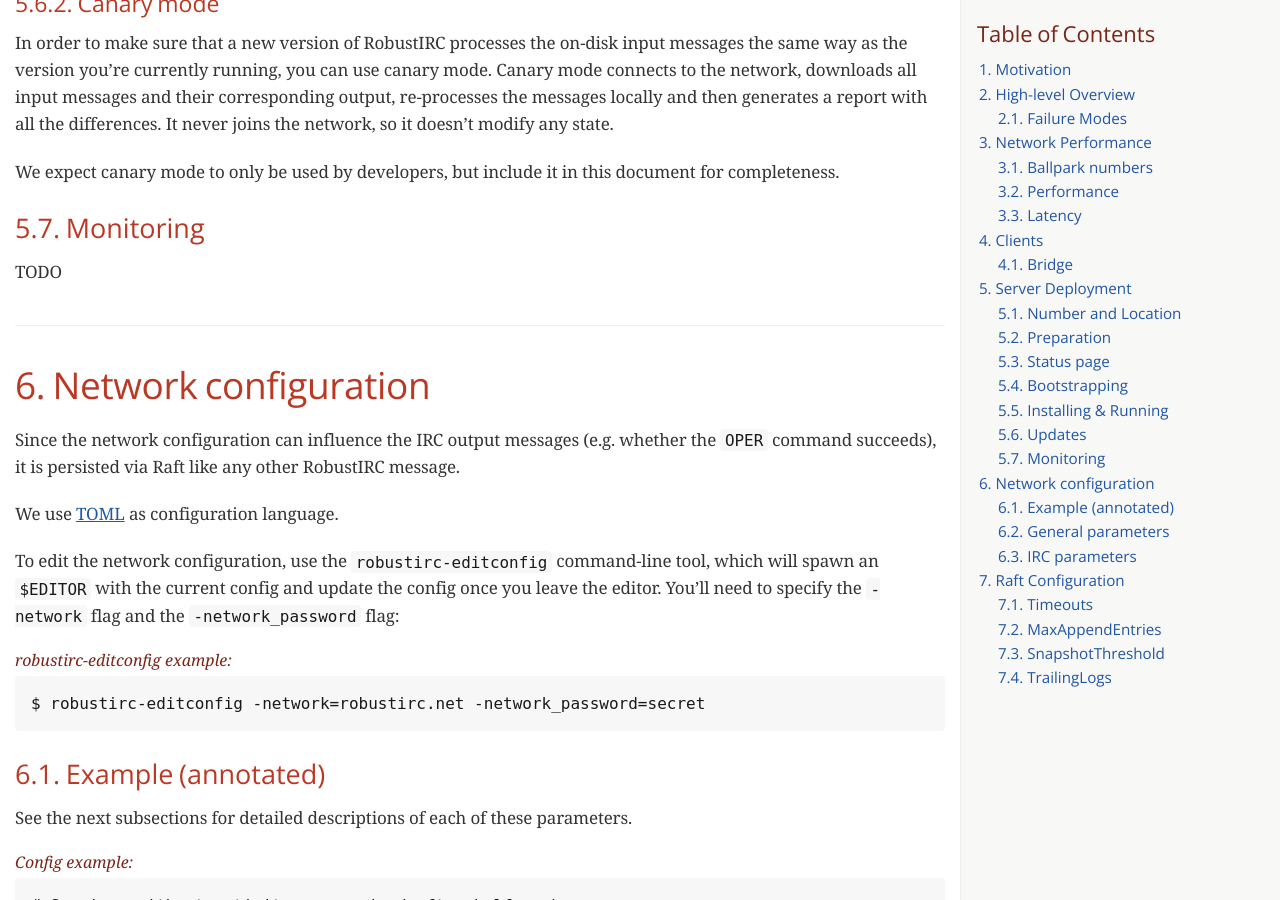
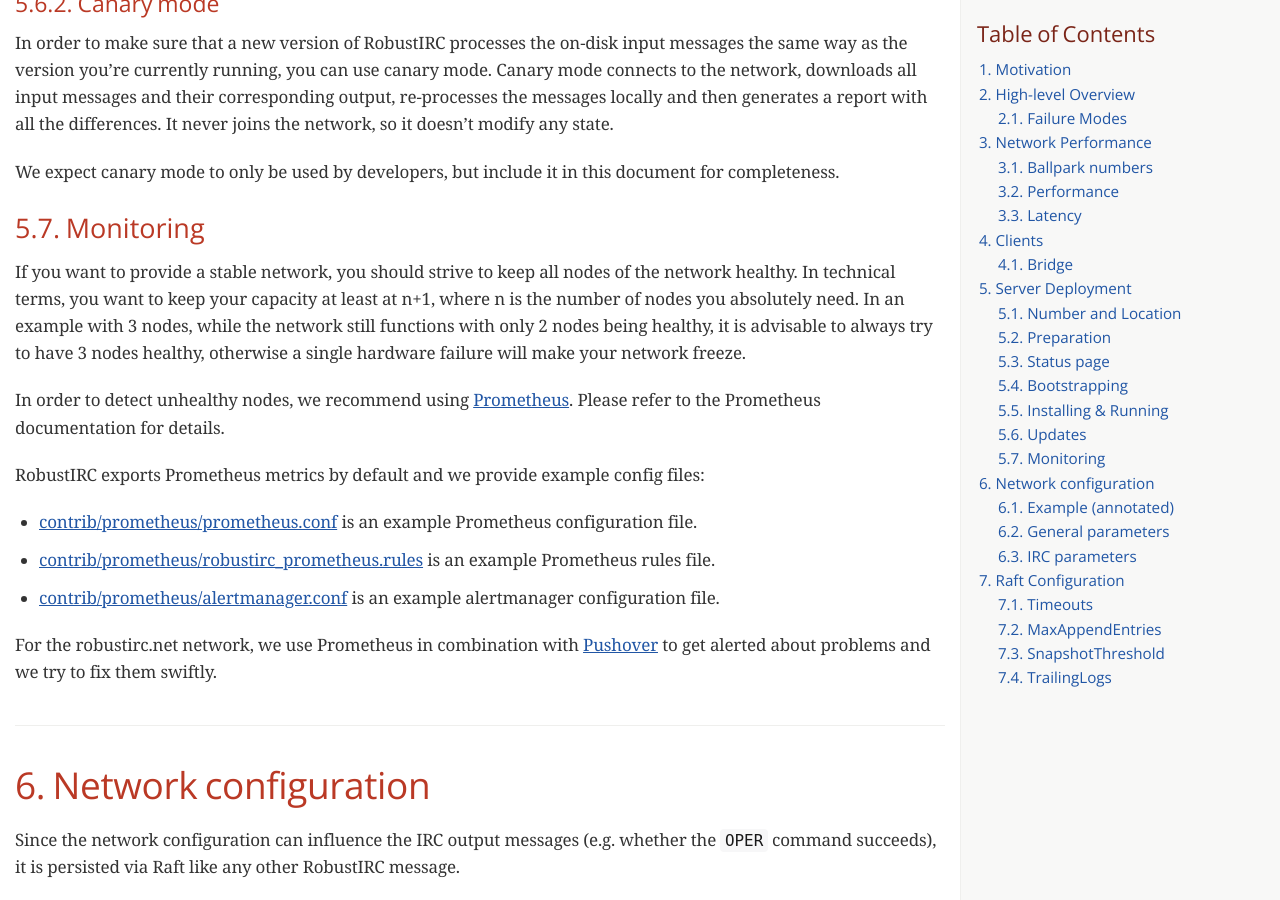
Before and after one commit to robustirc/robustirc.github.io, a Jekyll site: the page docs/adminguide.html, which Jekyll copies as it is, in a window 1280 px wide and 900 px high, scrolled down 9646 px. Built offline with Jekyll 4.4.1, drawn with Linux system fonts in a browser that asks for light colours; some web fonts are replaced; Markdown is read by kramdown in place of the engine named in the settings; formulas are drawn with MathJax 3; some of the changed text lies outside the part shown.

Commit message:
adminguide: add a section about monitoring

```diff
--- a/docs/adminguide.html
+++ b/docs/adminguide.html
@@ -1066,7 +1066,29 @@
 <div class="sect2">
 <h3 id="_monitoring">5.7. Monitoring</h3>
 <div class="paragraph">
-<p>TODO</p>
+<p>If you want to provide a stable network, you should strive to keep all nodes of the network healthy. In technical terms, you want to keep your capacity at least at n+1, where n is the number of nodes you absolutely need. In an example with 3 nodes, while the network still functions with only 2 nodes being healthy, it is advisable to always try to have 3 nodes healthy, otherwise a single hardware failure will make your network freeze.</p>
+</div>
+<div class="paragraph">
+<p>In order to detect unhealthy nodes, we recommend using <a href="http://prometheus.io/">Prometheus</a>. Please refer to the Prometheus documentation for details.</p>
+</div>
+<div class="paragraph">
+<p>RobustIRC exports Prometheus metrics by default and we provide example config files:</p>
+</div>
+<div class="ulist">
+<ul>
+<li>
+<p><a href="https://github.com/robustirc/robustirc/blob/master/contrib/prometheus/prometheus.conf">contrib/prometheus/prometheus.conf</a> is an example Prometheus configuration file.</p>
+</li>
+<li>
+<p><a href="https://github.com/robustirc/robustirc/blob/master/contrib/prometheus/robustirc_prometheus.rules">contrib/prometheus/robustirc_prometheus.rules</a> is an example Prometheus rules file.</p>
+</li>
+<li>
+<p><a href="https://github.com/robustirc/robustirc/blob/master/contrib/prometheus/alertmanager.conf">contrib/prometheus/alertmanager.conf</a> is an example alertmanager configuration file.</p>
+</li>
+</ul>
+</div>
+<div class="paragraph">
+<p>For the robustirc.net network, we use Prometheus in combination with <a href="http://pushover.net">Pushover</a> to get alerted about problems and we try to fix them swiftly.</p>
 </div>
 </div>
 </div>
```
Also changed, not shown: other parts of docs/adminguide.html (+1 -1 lines), 1 other file.
